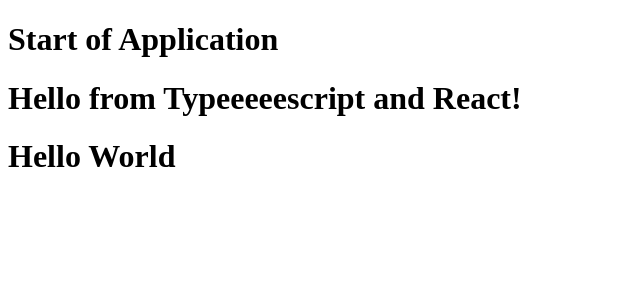
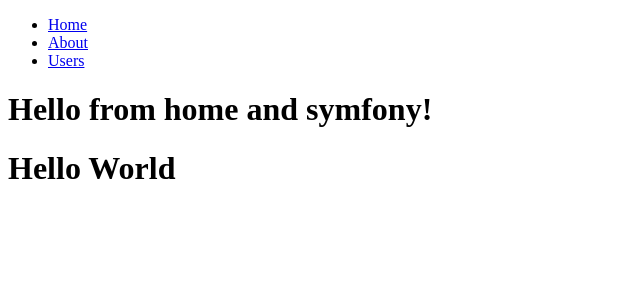
Before and after one commit to MortenManzelmann/marabuja, a React app: page / in a window 1280 px wide. Shown: the top 300 px of the page, without its empty margins (0-640 px from the left). Built offline with nearby package versions, Linux system fonts and the light colour scheme.

Commit message:
add first routes

```diff
--- a/src/frontend/App.tsx
+++ b/src/frontend/App.tsx
@@ -1,15 +1,49 @@
 import * as React from 'react';
-import App from './interfaces/App';
+import {
+  BrowserRouter as Router,
+  Switch,
+  Route,
+  Link
+} from 'react-router-dom';
+
 import Hello from './components/Hello';
 
+interface App {
+  name: string;
+}
 
 const App = ({name}: App) => {
   return (
-  <div>
-    <h1>{name}</h1>
-    <Hello compiler='Typeeeeescript' framework='React'/>
-  </div>
-  )
-};
+  <Router>
+    <div>
+      <nav>
+        <ul>
+          <li>
+            <Link to="/">Home</Link>
+          </li>
+          <li>
+            <Link to="/about">About</Link>
+          </li>
+          <li>
+            <Link to="/users">Users</Link>
+          </li>
+        </ul>
+      </nav>
+
+      <Switch>
+        <Route path="/about">
+          <Hello compiler='gcc' framework='symfony'/>
+        </Route>
+        <Route path="/users">
+          <Hello compiler='user' framework='symfony'/>
+        </Route>
+        <Route path="/">
+          <Hello compiler='home' framework='symfony'/>
+        </Route>
+      </Switch>
+    </div>
+  </Router>
+);
+}
 
 export default App;
--- a/src/frontend/components/Hello.tsx
+++ b/src/frontend/components/Hello.tsx
@@ -1,6 +1,6 @@
 import * as React from "react";
 
-interface HelloProps { compiler: string; framework: string; }
+interface HelloProps{ compiler: string; framework: string; }
 
 const Hello = (props: HelloProps) => <h1>Hello from {props.compiler} and {props.framework}!</h1>;
 
--- a/webpack.config.js
+++ b/webpack.config.js
@@ -9,7 +9,7 @@
   mode: "production",
   devtool: "source-map",
   resolve: {
-    extensions: [".ts", ".tsx"]
+    extensions: [".ts", ".tsx", ".js", ".jsx"]
   },
   module: {
     rules: [
```
Also changed, not shown: package.json (+4 -3 lines), 2 other files (tests, documents, lock files or other folders).
